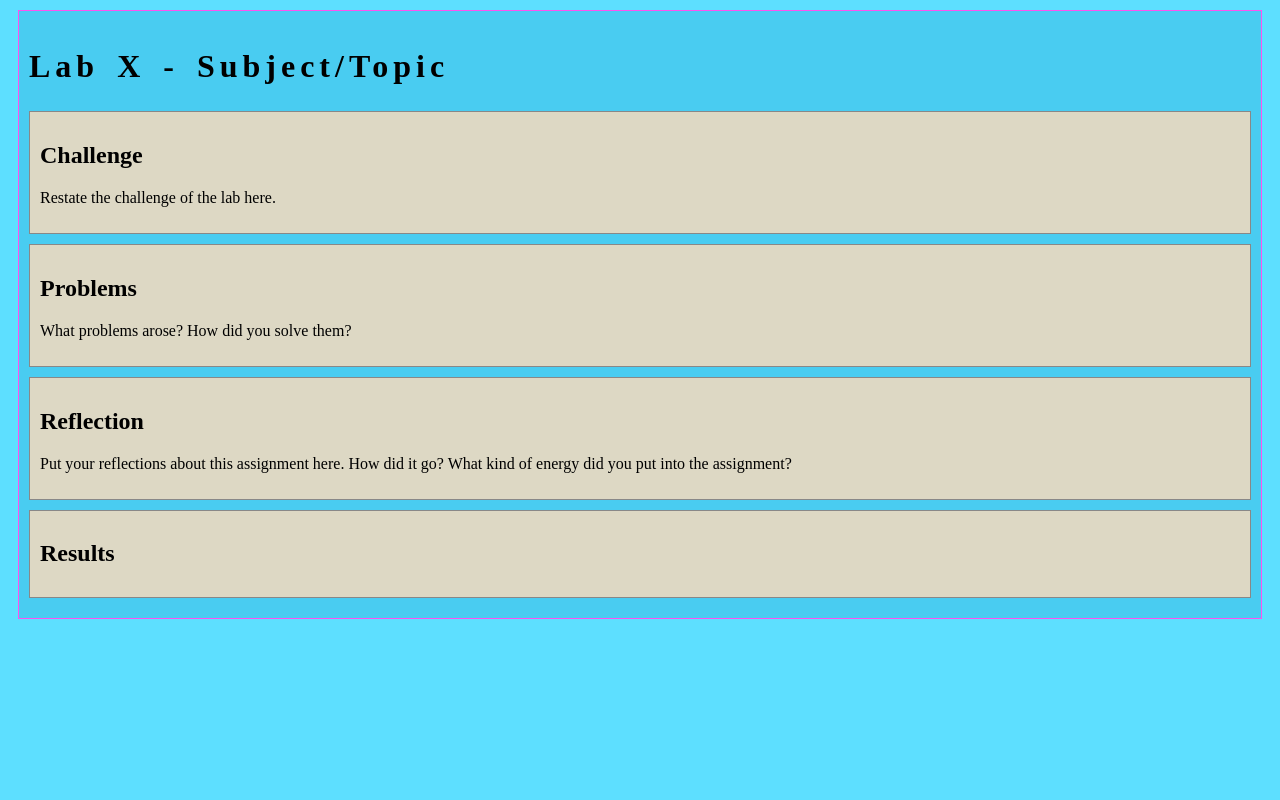
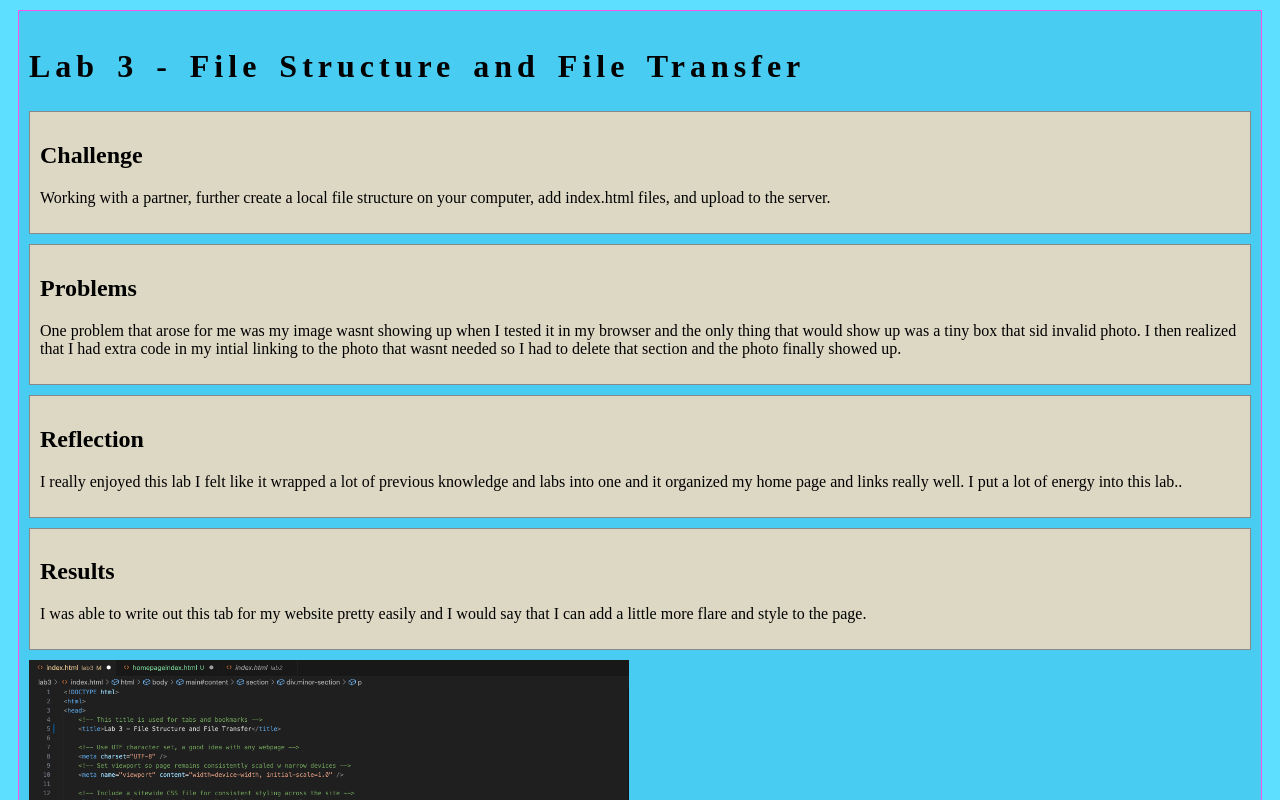
Before and after one commit to Cojproct/Art101, a plain HTML site: page lab3/index.html in a window 1280 px wide. Shown: the top 800 px of the page. Drawn offline with nearby package versions, Linux system fonts and the light colour scheme.

Commit message:
lab 3 changes

```diff
--- a/lab3/index.html
+++ b/lab3/index.html
@@ -2,7 +2,7 @@
 <html>
 <head>
 	<!-- This title is used for tabs and bookmarks -->
-	<title>Lab X - Subject/Topic</title>
+	<title>Lab 3 - File Structure and File Transfer</title>
 
 	<!-- Use UTF character set, a good idea with any webpage -->
   	<meta charset="UTF-8" />
@@ -23,25 +23,30 @@
 	<!-- Style this page by changing the CSS in ../css/site.css or css/lab.css -->
 	<main id="content">
 		<section>
-			<h1>Lab X - Subject/Topic</h1>
+			<h1>Lab 3 - File Structure and File Transfer</h1>
+
 			<div class="minor-section">
 					<h2>Challenge</h2>
-					<p>Restate the challenge of the lab here.</p>
+					<p>Working with a partner, further create a local file structure on your computer, add index.html files, and upload to the server.</p>
 			</div>
 
 			<div class="minor-section">
 					<h2>Problems</h2>
-					<p>What problems arose? How did you solve them? </p>
+					<p>One problem that arose for me was my image wasnt showing up when I tested it in my browser and the only thing that would show up was a tiny box that sid invalid photo. I then realized that I had extra code in my intial linking to the photo that wasnt needed so I had to delete that section and the photo finally showed up.   </p>
 			</div>
 
 			<div class="minor-section">
 					<h2>Reflection</h2>
-					<p>Put your reflections about this assignment here. How did it go? What kind of energy did you put into the assignment? </p>
+					<p>I really enjoyed this lab I felt like it wrapped a lot of previous knowledge and labs into one and it organized my home page and links really well. I put a lot of energy into this lab..</p>
 			</div>
 
 			<div class="minor-section">
 					<h2>Results</h2>
+					<p> I was able to write out this tab for my website pretty easily and I would say that I can add a little more flare and style to the page.</p>
 					<div id="output"></div>
+
+			</div> <img src="img/Lab 3 screenshot.png"  width="600" height="auto">
+
 			</div>
 		</section>
 		<nav id="links">
```
Also changed, not shown: art 101/homepageindex.html (renamed from indexmyhomepage.html, +8 -3 lines), lab3/img/lab 3 screenshot.png (added), 1 other file.
